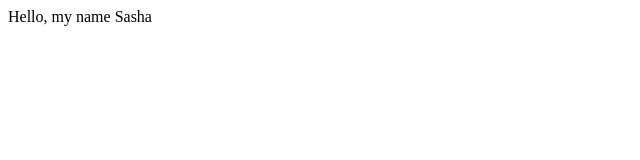
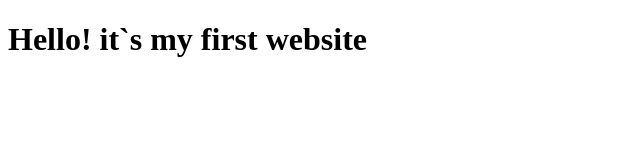
Before and after one commit to termowithchai/genius-project, a plain HTML site: page index.html in a window 1280 px wide. Shown: the whole page, without its empty margins (0-640 px from the left). Drawn offline with Linux system fonts and the light colour scheme.

Commit message:
Add title to index.html

```diff
--- a/index.html
+++ b/index.html
@@ -6,6 +6,7 @@
     <title>Document</title>
 </head>
 <body>
-    Hello, my name Sasha
+    <h1>Hello! it`s my first website</h1>
+</body>
 </body>
 </html>
```
